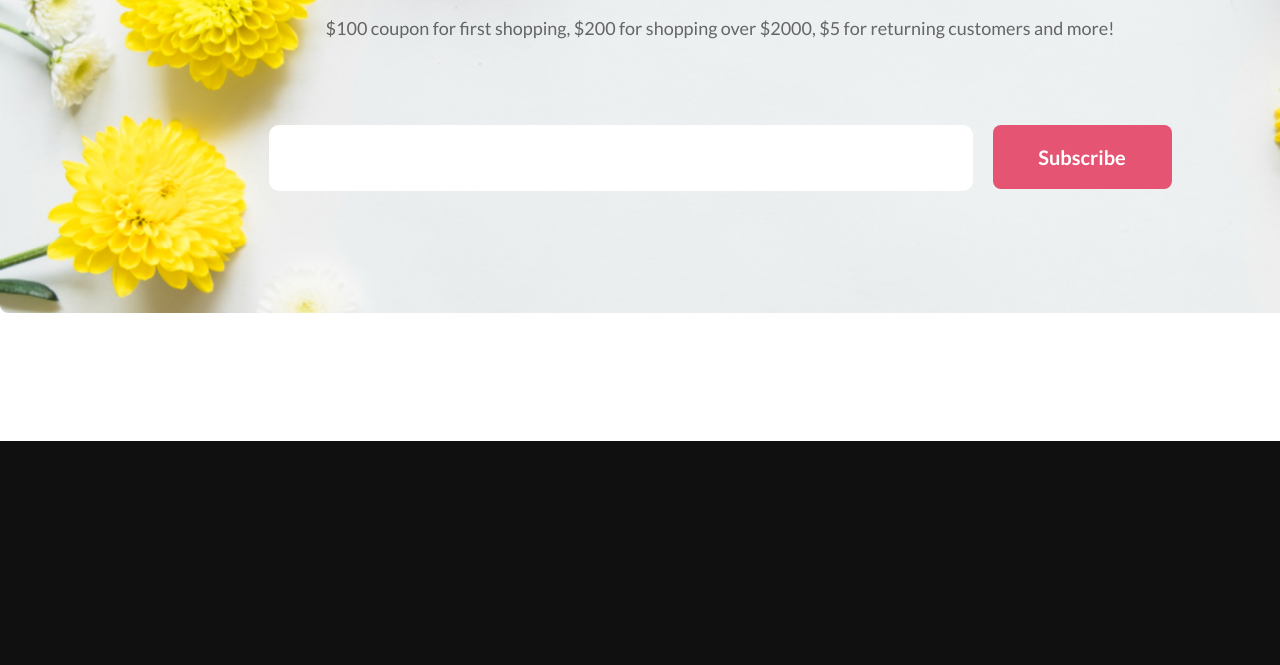
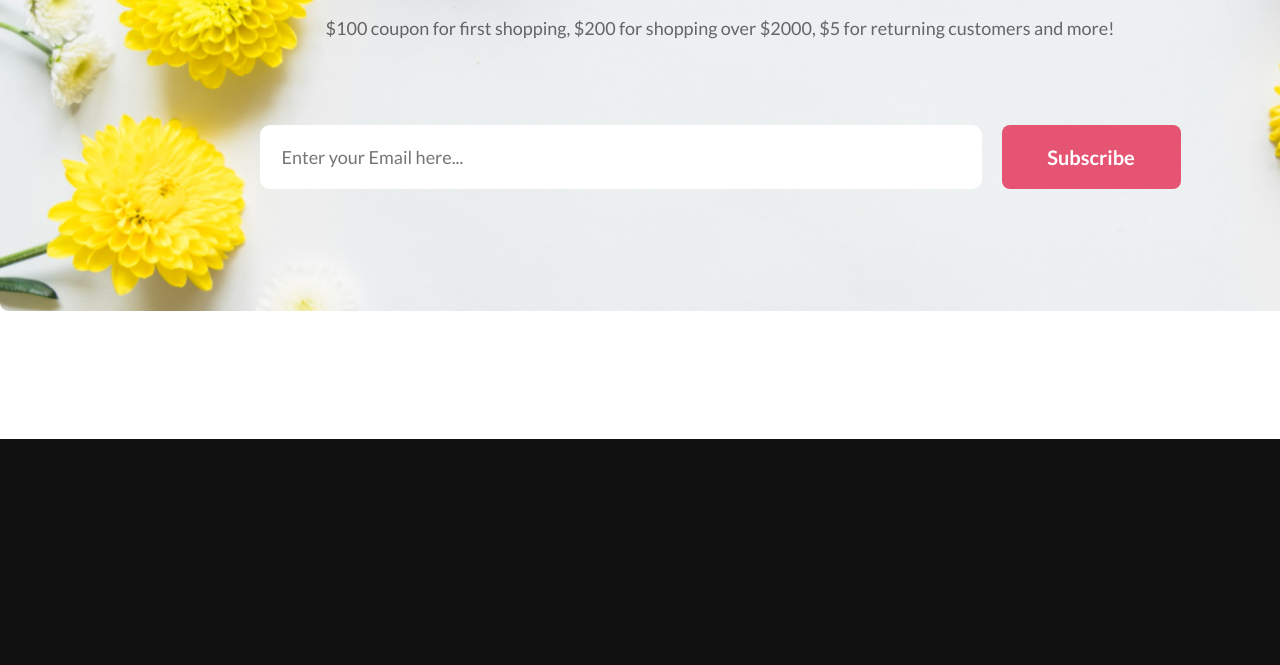
Before and after one commit to SheikhSHoq-Anindo/FlowerShop, a plain HTML site: page index.html in a window 1280 px wide. Shown: the part 4144-4809 px from the top of the page. Drawn offline with Linux system fonts and the light colour scheme.

Commit message:
Added placeholder text in input

```diff
--- a/index.html
+++ b/index.html
@@ -147,7 +147,7 @@
             <div class="sub">
                 <div class="input">
                     <form action="">
-                        <input class="email-field" type="email">
+                        <input class="email-field" type="email" placeholder="Enter your Email here...">
                     </form>
                 </div>
 
--- a/style.css
+++ b/style.css
@@ -301,6 +301,9 @@ p {
     border-color: #ffffff00;
     border: 0px;
     margin: 32px 20px 0px 0px;
+    font-size: 18px;
+    padding: 0 0 0 22px;
+    color: #272727b0;
 }
 
 footer {
```
